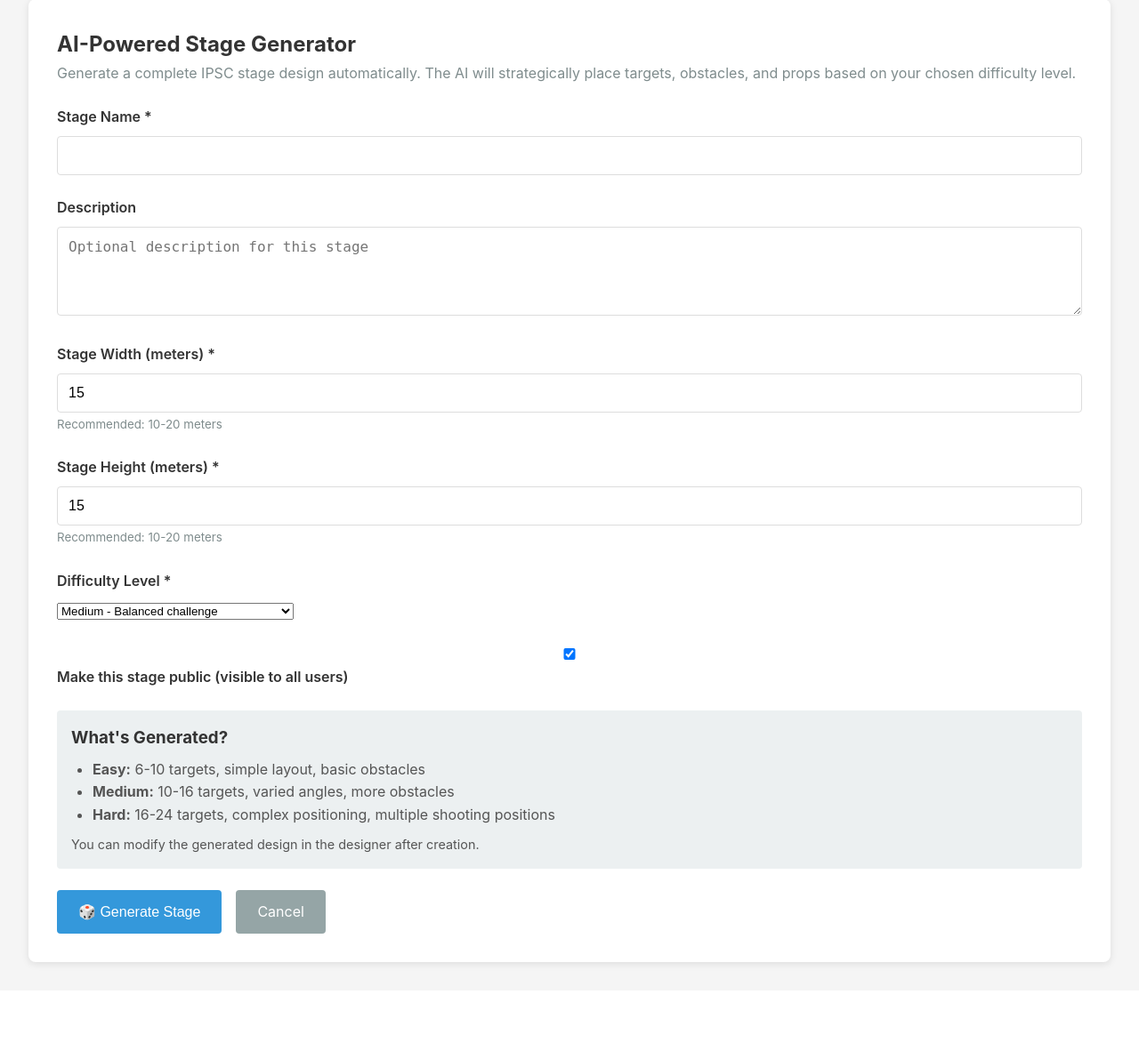
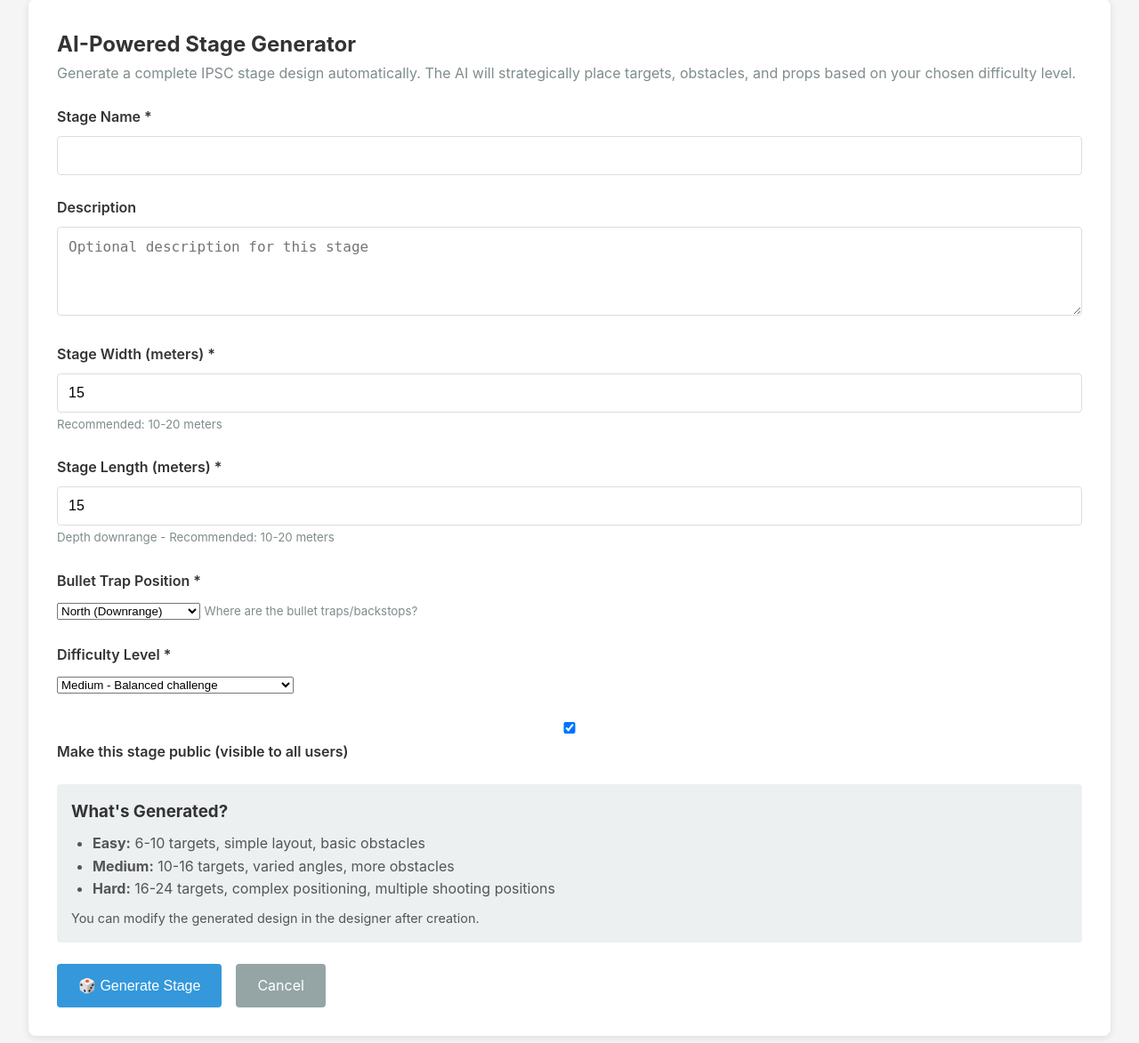
Before and after one commit to Hikari/stage-creator, a Django app: page /stages/generate/ in a window 1280 px wide. Shown: the part 103-1276 px from the top of the page at 89% size. Before the commit the page ends 1192 px from the top, so only its background shows below. Run offline with Django 5.2, Linux system fonts and the light colour scheme.

Commit message:
Add user-defined bullet trap positioning and update terminology to 'length'
Allows users to specify bullet trap positions when creating stages instead
of random placement, and updates stage dimension terminology from 'height'
to 'length' for better shooting sports context.

Model Changes:
- Added bullet_trap_sides field with 9 position options
- Updated field help text: "height" now means "length (depth)"
- Added @property length as alias for height field
- New migration: 0003_stage_bullet_trap_sides_alter_stage_height

Bullet Trap Options:
- Single sides: North, South, East, West
- Corner configurations: North-East, North-West, South-East, South-West
- Parallel: East-West
- Default: North (downrange)

UI Updates:
- Added bullet trap selector to stage creation form
- Added bullet trap selector to AI generation form
- Updated labels: "Stage Height" → "Stage Length"
- Added helpful tooltips for bullet trap positioning
- Clarified "length" means "depth downrange"

Generator Updates:
- StageGenerator now accepts bullet_trap_sides parameter
- Removed random bullet trap selection (_determine_bullet_trap_sides)
- Parses hyphenated format: 'north-east' → ['north', 'east']
- Creates appropriate safe zones based on user selection

View Updates:
- stage_create: captures and saves bullet_trap_sides
- stage_generate_ai: passes bullet_trap_sides to generator

Benefits:
✓ Users control range layout
✓ Matches real-world range configurations
✓ Better terminology (length vs height)
✓ Predictable stage generation
✓ Supports all common bay layouts

Database field name remains 'height' for backward compatibility.

```diff
--- a/stages/templates/stages/stage_generate.html
+++ b/stages/templates/stages/stage_generate.html
@@ -30,9 +30,25 @@
         </div>
 
         <div class="form-group">
-            <label for="height">Stage Height (meters) *</label>
+            <label for="height">Stage Length (meters) *</label>
             <input type="number" id="height" name="height" step="0.5" min="5" max="50" value="15" required>
-            <small style="color: #7f8c8d;">Recommended: 10-20 meters</small>
+            <small style="color: #7f8c8d;">Depth downrange - Recommended: 10-20 meters</small>
+        </div>
+
+        <div class="form-group">
+            <label for="bullet_trap_sides">Bullet Trap Position *</label>
+            <select id="bullet_trap_sides" name="bullet_trap_sides" required>
+                <option value="north" selected>North (Downrange)</option>
+                <option value="south">South (Uprange)</option>
+                <option value="east">East (Right Side)</option>
+                <option value="west">West (Left Side)</option>
+                <option value="north-east">North-East (Corner)</option>
+                <option value="north-west">North-West (Corner)</option>
+                <option value="south-east">South-East (Corner)</option>
+                <option value="south-west">South-West (Corner)</option>
+                <option value="east-west">East-West (Both Sides)</option>
+            </select>
+            <small style="color: #7f8c8d;">Where are the bullet traps/backstops?</small>
         </div>
 
         <div class="form-group">
--- a/stages/views.py
+++ b/stages/views.py
@@ -60,6 +60,7 @@ def stage_create(request):
         description = request.POST.get('description', '')
         width = float(request.POST.get('width', 10))
         height = float(request.POST.get('height', 10))
+        bullet_trap_sides = request.POST.get('bullet_trap_sides', 'north')
         is_public = request.POST.get('is_public') == 'on'
 
         stage = Stage.objects.create(
@@ -67,6 +68,7 @@ def stage_create(request):
             description=description,
             width=width,
             height=height,
+            bullet_trap_sides=bullet_trap_sides,
             is_public=is_public,
             created_by=request.user if request.user.is_authenticated else None
         )
@@ -541,6 +543,7 @@ def stage_generate_ai(request):
         description = request.POST.get('description', '')
         width = float(request.POST.get('width', 15))
         height = float(request.POST.get('height', 12))
+        bullet_trap_sides = request.POST.get('bullet_trap_sides', 'north')
         difficulty = request.POST.get('difficulty', 'medium')
         is_public = request.POST.get('is_public') == 'on'
 
@@ -550,12 +553,13 @@ def stage_generate_ai(request):
             description=description,
             width=width,
             height=height,
+            bullet_trap_sides=bullet_trap_sides,
             is_public=is_public,
             created_by=request.user if request.user.is_authenticated else None
         )
 
         # Generate items
-        generator = StageGenerator(width, height, difficulty)
+        generator = StageGenerator(width, height, difficulty, bullet_trap_sides)
         items_data = generator.generate()
 
         # Create items
```
Also changed, not shown: stages/models.py (+24 -1 lines), stages/stage_generator.py (+7 -24 lines), stages/templates/stages/stage_create.html (+18 -1 lines), stages/migrations/0003_stage_bullet_trap_sides_alter_stage_height.py (added).
